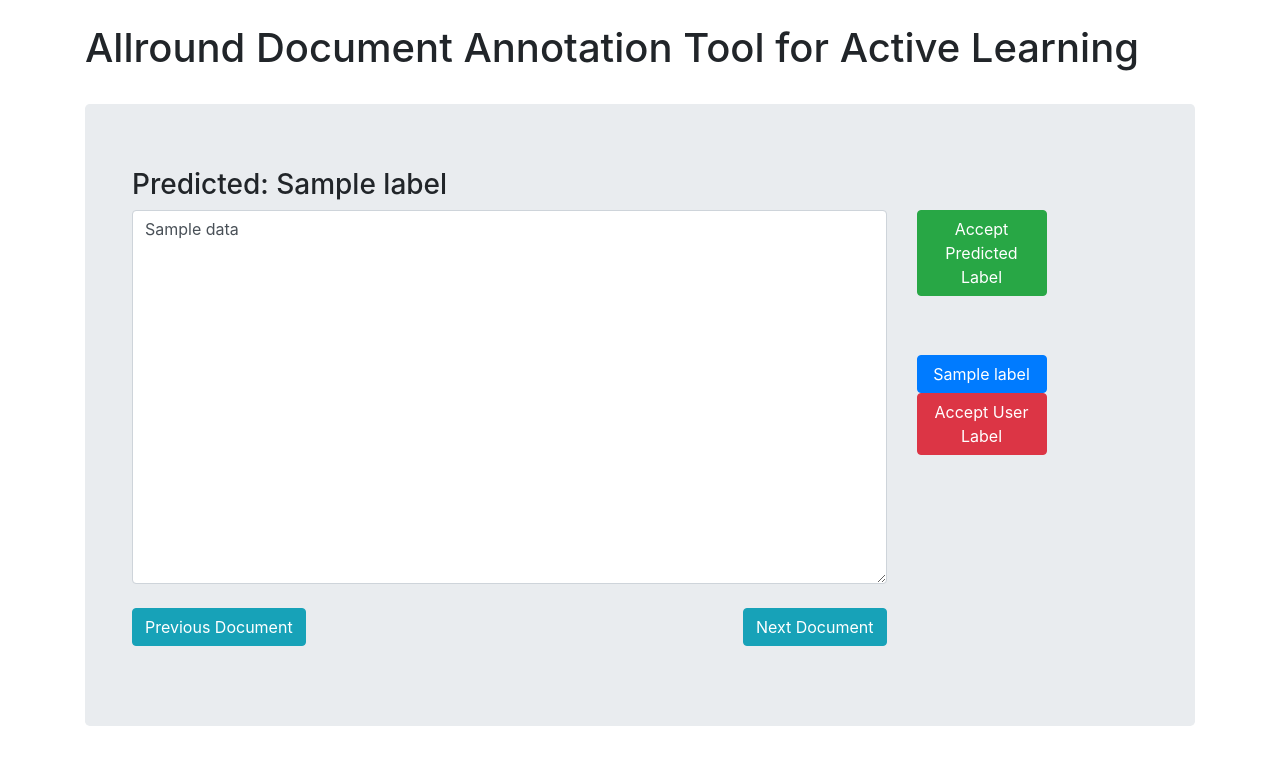
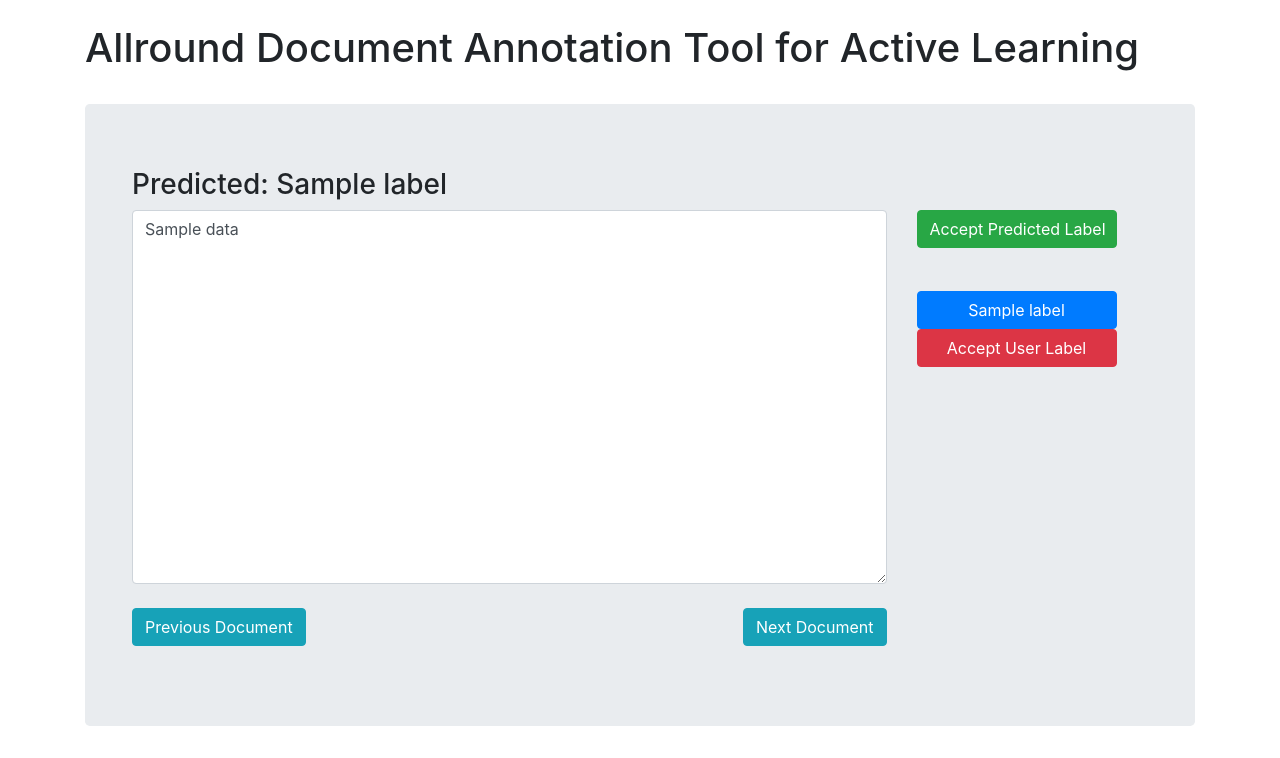
Before and after one commit to rworreby/adato, a Flask app: template app/templates/label.html in a window 1280 px wide. Shown: the part 56-814 px from the top of the page. Run offline with Flask 2, Linux system fonts and the light colour scheme; the template is opened without the code that fills it: most values are stand-ins (such as "Sample title", 1, 10 or a date in 2020); parts of the project's set-up code (start-up, migrations or seed data) failed here and were passed over; some libraries are stand-ins or nearby versions.

Commit message:
Change label page to include form

```diff
--- a/app/templates/label.html
+++ b/app/templates/label.html
@@ -33,15 +33,17 @@
                 </div>
                 <div class="col-sm mx-auto">
                     <p style="margin-top: 2.65em">
-                        <a class="btn btn-success btn-large" style="width: 130px" href="" role="button">Accept Predicted Label</a>
-                        <div class="btn-group-vertical" style="margin-top: 2.65em">
-                            {% for _, label_name in labels.items() %}
-                                <button type="button" class="btn btn-primary button-large" style="width: 130px">{{label_name}}</button>
-                            {% endfor %}
-                        </div>
-                        <a class="btn btn-danger btn-large" style="width: 130px" href=""
-                           role="button">Accept User Label
-                        </a>
+                        <form method="post">
+                          <input name="accept_predicted" class="btn btn-success btn-large" style="width: 200px" href="" role="button" type="submit" value="Accept Predicted Label"></input>
+                          <div class="btn-group-vertical" style="margin-top: 2.65em">
+                              {% for _, label_name in labels.items() %}
+                                  <button name="{{label_name}}" role="button" class="btn btn-primary btn-large" style="width: 200px" value="{{label_name}}">{{label_name}}</button>
+                              {% endfor %}
+                          </div>
+                          <input name="accept_user" class="btn btn-danger btn-large" style="width: 200px" href=""
+                             role="button" type="submit" value="Accept User Label">
+                          </input>
+                        </form>
                     </p>
                 </div>
             </div>
```
